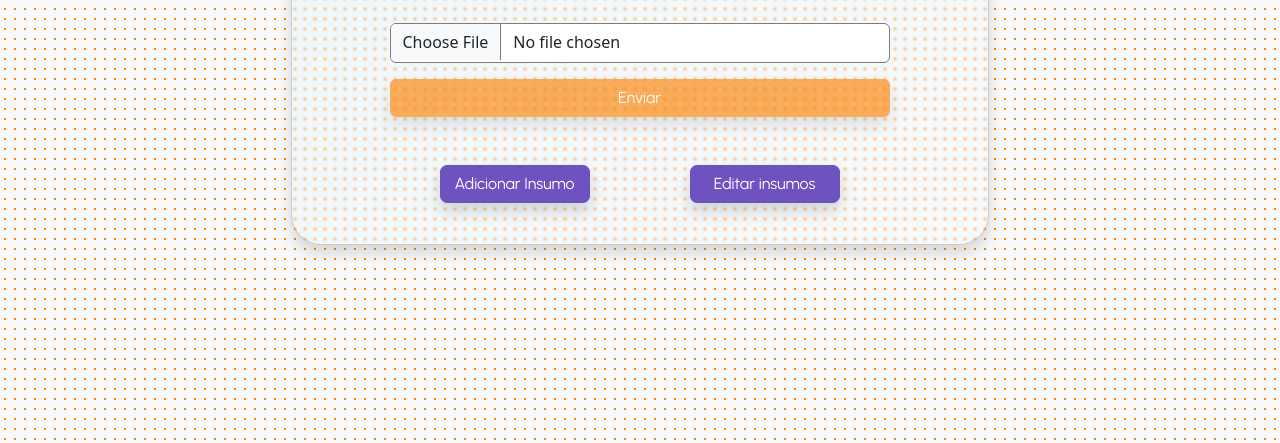
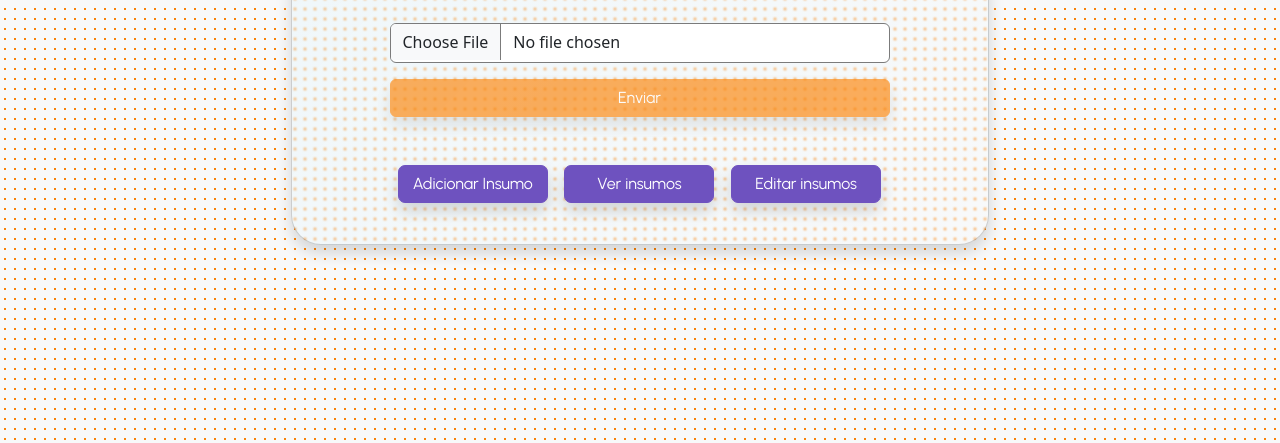
Before and after one commit to L4N0XD/Stanza, a Django app: page /upload-page-obras/ in a window 1280 px wide. Shown: the part 306-749 px from the top of the page. Run offline with Django 4.2, Linux system fonts and the light colour scheme; data that the repository does not hold is empty; some libraries are stand-ins or nearby versions; some web fonts are replaced.

Commit message:
Fix and Add: Header responsibility, colaborators number for results-rh, button for see insumes at upload-page-obras

```diff
--- a/core/views.py
+++ b/core/views.py
@@ -1,7 +1,7 @@
 from core.models import Dados, Operations, Insumos, DadosAjuCard, DadosRH, Totais, DadosComercial,ClientesComercial, DadosVT, Minutas
 from .forms import FiltroForm, UploadForm, AddInsumoForm, UploadRH, FiltrarObras, MinutaSelecionada
+import tempfile, os, math, time, locale, numero_por_extenso, collections, tempfile, re, os
 from django.http import JsonResponse, HttpResponse, HttpResponseRedirect
-import tempfile, os, math, time, locale, numero_por_extenso, collections
 from django.utils.datastructures import MultiValueDictKeyError
 from django.contrib.auth import authenticate, login, logout
 from django.contrib.auth.decorators import login_required
@@ -15,11 +15,6 @@ from django.db.models import Sum
 from django.db.models import Q
 import pandas as pd
 import numpy as np
-import tempfile
-import re
-import os
-
-
 
 
 #Verifica se o usuário pertence ao grupo para o qual ele fez solicitação de análise
@@ -385,10 +380,14 @@ def results_rh(request):
     reais = DadosRH.objects.all()
     obras = []
     anterior = None
+    n_colaboradores = []
     for real in reais:
         if real.nome_obra is not None and anterior != real.nome_obra:
             obras.append(real.nome_obra)
             anterior = real.nome_obra
+        if real.pagar > 0:
+            n_colaboradores.append(real.pagar)
+
 
     for dado in dados:
         total = dado.total
@@ -399,7 +398,7 @@ def results_rh(request):
     #calcular_dias_uteis(dado.data_planilha)
     return render(request, 'results-rh.html', {'reais':DadosRH.objects.all(), 'Ajucards': DadosAjuCard.objects.all(),
                                                    'total': total, 'total_pagar': total_pagar, 'total_descontos': total_descontos,
-                                                   'data_planilha': data.data_planilha, 'nome_obra': nome_obra, 'obras': obras,})
+                                                   'data_planilha': data.data_planilha, 'nome_obra': nome_obra, 'obras': obras, 'numero_colaboradores': (len(n_colaboradores))})
 
 #Cria e disponibiliza para download o arquivo Excel com os dados do VT
 def download_table(request, nome_obra):
--- a/static/css/styles.css
+++ b/static/css/styles.css
@@ -112,6 +112,9 @@ body {
 .card.bg-light.shadow {
   min-width: 250px !important;
   padding: 0 30px 30px 30px;
+  }
+  .header.dropdown-menu.show {
+    width: 10%;
   }
 }
 .tabela {
--- a/templates/pages/header.html
+++ b/templates/pages/header.html
@@ -16,7 +16,7 @@
                     <a class="nav-link dropdown-toggle" href="#" role="button" data-bs-toggle="dropdown" aria-expanded="false">
                       Suprimentos
                     </a>
-                    <ul class="dropdown-menu">
+                    <ul class="header dropdown-menu">
                       <li><a class="dropdown-item navdrop" href="/upload-page-obras">Analisar SC</a></li>
                       <li><a class="dropdown-item navdrop" href="/selecionar-minutas">Minutas</a></li>
                       <li><a class="dropdown-item navdrop" href="#"></a></li>
@@ -26,7 +26,7 @@
                     <a class="nav-link dropdown-toggle" href="#" role="button" data-bs-toggle="dropdown" aria-expanded="false">
                       RH
                     </a>
-                    <ul class="dropdown-menu">
+                    <ul class="header dropdown-menu">
                       <li><a class="dropdown-item navdrop" href="/upload-page-rh">Analise de VT</a></li>
                       <li><a class="dropdown-item navdrop" href="/upload-import-vt">Cadastrar VT</a></li>
                       <li><a class="dropdown-item navdrop" href="#"></a></li>
@@ -47,7 +47,7 @@
                       <li class="nav-item dropdown">
                         <a class="nav-link dropdown-toggle" aria-label="" style="width: 40px; height: 40px; border-radius: 50%; background-size: 40px; background-image: url('https://thumbs.dreamstime.com/b/linha-%C3%ADcone-do-preto-avatar-perfil-de-usu%C3%A1rio-121102131.jpg')" href="#" role="button" data-bs-toggle="dropdown" aria-expanded="false">
                         </a>
-                        <ul class="dropdown-menu user">
+                        <ul class="header dropdown-menu user">
                           <li><a class="dropdown-item navdrop" aria-current="page" href="/sair">Fazer logout</a></li>
                         </ul>
                       </li>
--- a/templates/pages/index.html
+++ b/templates/pages/index.html
@@ -86,7 +86,6 @@
     <div id="section-cards" class="section container-xxl p-2 col-md-12">
     <div class="cards-container">
       <h4 class="section-title text-white col-3 mx-auto" style="margin-top: 5px;">Como funciona?</h4>
-
       <div id="carousel-cards" class="carousel slide col-md-12" >
         <div class="carousel-indicators bar col-2 mx-auto mb-1">
           <button type="button" data-bs-target="#carousel-cards" data-bs-slide-to="0" class="active" aria-current="true" aria-label="Cards 1"></button>
--- a/templates/pages/upload-page-obras.html
+++ b/templates/pages/upload-page-obras.html
@@ -46,7 +46,7 @@
             </div>
           </div>
           <div class="modal-footer bg-light" style="border-top: #fb8306 solid; border-radius: 20px;">
-            <div class="dropdown">
+            <div>
               <button style="width: 70%;margin-right: 90px;;" class="shadow btn btn-secondary" data-bs-dismiss="modal" onclick="abrirVerInsumos()">
                 Insumos cadastrados
               </button>
@@ -72,7 +72,7 @@
     <table class="table">
       <thead>
       </thead>
-      <tbody>
+      <tbody id="insumosEditar">
         {% for insumo in insumos %}
         <tr class="insumos-cadastrados" style="border-color: black;">
           <form method="POST" action="{% url 'editar_insumo' insumo.codigo_insumo %}">
@@ -119,6 +119,13 @@
   {% endif %}
   </div>
     <div class="modal-footer bg-light" style="border-top: #fb8306 solid; border-radius: 20px;">
+      <div id="pagination-buttons-insumos" class="pagination-buttons mx-auto">
+        <button type="button" class="btn btn-stanza" id="btn-first-editar-insumos">Primeira</button>
+        <button type="button" class="btn btn-stanza" id="btn-previous-editar-insumos">Anterior</button>
+        <span id="page-indicator-editar-insumos"></span>
+        <button type="button" class="btn btn-stanza" id="btn-next-editar-insumos">Próxima</button>
+        <button type="button" class="btn btn-stanza" id="btn-last-editar-insumos">Última</button>
+      </div>
       <button type="button" class="btn btn-outline-secondary" data-bs-dismiss="modal">Fechar</button>
     </div>
 </div>
@@ -144,7 +151,7 @@
           <th>Editar</th>
         </tr>
       </thead>
-      <tbody>
+      <tbody id="insumosCadastrados">
         {% for insumo in insumos %}
           <tr class="insumos-cadastrados" style="border-color: black;">
             <td>{{insumo.codigo_insumo}}</td>
@@ -160,6 +167,13 @@
     {% endif %}
   </div>
     <div class="modal-footer bg-light" style="border-top: #fb8306 solid; border-radius: 20px;">
+      <div id="pagination-buttons-insumos" class="pagination-buttons mx-auto">
+        <button type="button" class="btn btn-stanza" id="btn-first-insumos">Primeira</button>
+        <button type="button" class="btn btn-stanza" id="btn-previous-insumos">Anterior</button>
+        <span id="page-indicator-insumos"></span>
+        <button type="button" class="btn btn-stanza" id="btn-next-insumos">Próxima</button>
+        <button type="button" class="btn btn-stanza" id="btn-last-insumos">Última</button>
+      </div>
       <button type="button" class="btn btn-outline-secondary" data-bs-dismiss="modal">Fechar</button>
     </div>
 </div>
@@ -201,8 +215,8 @@
                     <!-- Button trigger modal -->
                     <div class="mt-5 d-flex ">
                       <button type="button" id="cadastrarInsumo" class="shadow btn btn-roxo mx-auto" style="width: 30%; border-radius: 7px;" data-bs-toggle="modal" data-bs-target="#modalInsumos"> Adicionar Insumo </button>
+                      <button type="button" id="verInsumos" class="shadow btn btn-roxo mx-auto" style="width: 30%; border-radius: 7px;" data-bs-toggle="modal" data-bs-target="#modalVerInsumos"> Ver insumos </button>
                       <button type="button" id="editarInsumo" class="shadow btn btn-roxo mx-auto" style="width: 30%; border-radius: 7px;" data-bs-toggle="modal" data-bs-target="#modalEditarInsumos"> Editar insumos </button>
-                      <button type="button" id="verInsumos" class="shadow btn btn-roxo mx-auto" style="width: 30%; border-radius: 7px; display: none;" data-bs-toggle="modal" data-bs-target="#modalVerInsumos"> Ver insumos </button>
                     </div>
                 </div>
 
@@ -244,8 +258,116 @@ background-color: white;
   background: linear-gradient(135deg, rgb(161 232 255 / 10%), rgb(121 218 255 / 0%));
 }
 </style>
+<script>
+function paginateInsumos() {
+  var tableinsumos = document.getElementById("insumosCadastrados");
+  var pageIndicatorinsumos = document.getElementById('page-indicator-insumos');
+  var currentPageinsumos = 1;
+  var rowsPerPageinsumos = 15;
+  console.log('funcionou')
+  function updateTableinsumos() {
+    var start = (currentPageinsumos - 1) * rowsPerPageinsumos;
+    var end = start + rowsPerPageinsumos;
 
-    <script>
+    for (var i = 0; i < tableinsumos.rows.length; i++) {
+      tableinsumos.rows[i].style.display = 'none';
+    }
+
+    for (var i = start; i < end && i < tableinsumos.rows.length; i++) {
+      tableinsumos.rows[i].style.display = '';
+    }
+
+    pageIndicatorinsumos.textContent = 'Página ' + currentPageinsumos;
+  }
+
+  function goToPageinsumos(page) {
+    if (page >= 1 && page <= Math.ceil(tableinsumos.rows.length / rowsPerPageinsumos)) {
+      currentPageinsumos = page;
+      updateTableinsumos();
+    }
+  }
+
+  function goToFirstPageinsumos() {
+    goToPageinsumos(1);
+  }
+
+  function goToLastPageinsumos() {
+    goToPageinsumos(Math.ceil(tableinsumos.rows.length / rowsPerPageinsumos));
+  }
+
+  function goToPreviousPageinsumos() {
+    goToPageinsumos(currentPageinsumos - 1);
+  }
+
+  function goToNextPageinsumos() {
+    goToPageinsumos(currentPageinsumos + 1);
+  }
+
+  document.getElementById('btn-first-insumos').addEventListener('click', goToFirstPageinsumos);
+  document.getElementById('btn-last-insumos').addEventListener('click', goToLastPageinsumos);
+  document.getElementById('btn-previous-insumos').addEventListener('click', goToPreviousPageinsumos);
+  document.getElementById('btn-next-insumos').addEventListener('click', goToNextPageinsumos);
+
+  updateTableinsumos();
+}
+
+function paginateInsumosEditar() {
+  var tableeditarinsumos = document.getElementById("insumosEditar");
+  var pageIndicatorEditarinsumos = document.getElementById('page-indicator-editar-insumos');
+  var currentPageEditarinsumos = 1;
+  var rowsPerPageEditarinsumos = 10;
+  console.log('funcionou editar')
+  function updateTableeditarinsumos() {
+    var start = (currentPageEditarinsumos - 1) * rowsPerPageEditarinsumos;
+    var end = start + rowsPerPageEditarinsumos;
+
+    for (var i = 0; i < tableeditarinsumos.rows.length; i++) {
+      tableeditarinsumos.rows[i].style.display = 'none';
+    }
+
+    for (var i = start; i < end && i < tableeditarinsumos.rows.length; i++) {
+      tableeditarinsumos.rows[i].style.display = '';
+    }
+
+    pageIndicatorEditarinsumos.textContent = 'Página ' + currentPageEditarinsumos;
+  }
+
+  function goToPageinsumos(page) {
+    if (page >= 1 && page <= Math.ceil(tableeditarinsumos.rows.length / rowsPerPageEditarinsumos)) {
+      currentPageEditarinsumos = page;
+      updateTableeditarinsumos();
+    }
+  }
+
+  function goToFirstPageEditarinsumos() {
+    goToPageinsumos(1);
+  }
+
+  function goToLastPageEditarinsumos() {
+    goToPageinsumos(Math.ceil(tableeditarinsumos.rows.length / rowsPerPageEditarinsumos));
+  }
+
+  function goToPreviousPageEditarinsumos() {
+    goToPageinsumos(currentPageEditarinsumos - 1);
+  }
+
+  function goToNextPageEditarinsumos() {
+    goToPageinsumos(currentPageEditarinsumos + 1);
+  }
+
+  document.getElementById('btn-first-editar-insumos').addEventListener('click', goToFirstPageEditarinsumos);
+  document.getElementById('btn-last-editar-insumos').addEventListener('click', goToLastPageEditarinsumos);
+  document.getElementById('btn-previous-editar-insumos').addEventListener('click', goToPreviousPageEditarinsumos);
+  document.getElementById('btn-next-editar-insumos').addEventListener('click', goToNextPageEditarinsumos);
+
+  updateTableeditarinsumos();
+}
+
+paginateInsumos();
+paginateInsumosEditar();
+
+</script>
+<script>
     const toastTrigger = document.getElementById('liveToastBtn')
     const toastLiveExample = document.getElementById('liveToast')
 
@@ -306,6 +428,6 @@ if (toastTrigger) {
     }
 }
 
-      </script>
+</script>
 </body>
 </html>
```
Also changed, not shown: templates/pages/results-rh.html (+5 -4 lines).
